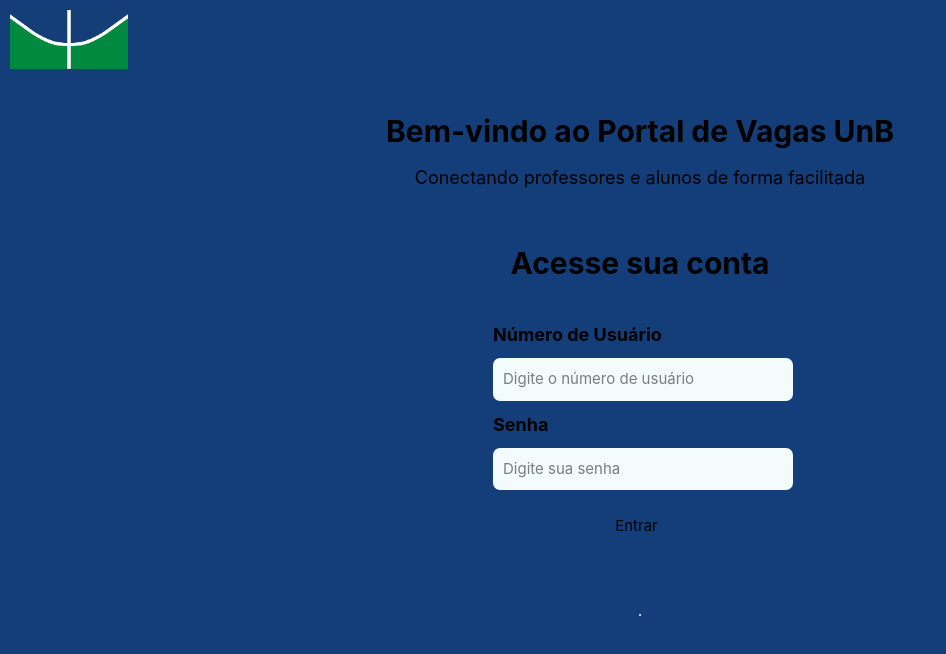
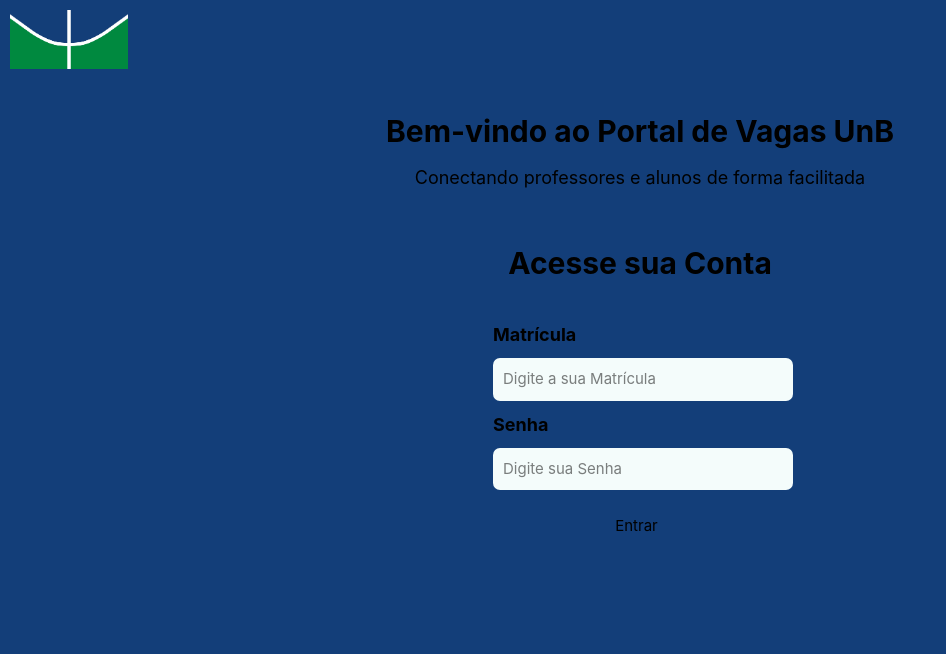
Before and after one commit to BD-UNB/projeto_bd, a React (Vite) app in the folder frontend/: page /#/ in a window 1280 px wide. Shown: the top 654 px of the page, without its empty margins (0-946 px from the left). Built offline with nearby package versions, Linux system fonts and the light colour scheme.

Commit message:
feat: update login page to use imported logo and improve accessibility

```diff
--- a/frontend/src/pages/login/index.jsx
+++ b/frontend/src/pages/login/index.jsx
@@ -2,6 +2,7 @@
 import styles from "./style.module.css";
 import "../../index.css";
 import { useState } from "react";
+import unbLogo from "../../assets/unb_logo.webp";
 
 function Login() {
   const navigate = useNavigate("");
@@ -45,27 +46,27 @@
 
   return (
     <>
-      <div className={styles.header_logo}>
-        <img src="src/assets/unb_logo.webp" alt="Logo da UnB" />
+      <div className = {styles.header_logo}>
+        <img src = {unbLogo} alt="Logo da UnB" />
       </div>
-      <div className={styles.div_boas_vindas}>
+      <div className = {styles.div_boas_vindas}>
         <h1>Bem-vindo ao Portal de Vagas UnB</h1>
         <p>Conectando professores e alunos de forma facilitada</p>
       </div>
-      <div className={styles.container}>
-        <h1 className={styles.h1}>Acesse sua conta</h1>
-        <div className={styles.acesso}>
+      <div className = {styles.container}>
+        <h1 className = {styles.h1}>Acesse sua Conta</h1>
+        <div className = {styles.acesso}>
           <form>
-            <p>Número de Usuário</p>
+            <p>Matrícula</p>
             <input
-              placeholder="Digite o número de usuário"
+              placeholder="Digite a sua Matrícula"
               type="text"
-              value={matricula}
+              value = {matricula}
               onChange={(e) => setMatricula(e.target.value)}
             ></input>
             <p>Senha</p>
             <input
-              placeholder="Digite sua senha"
+              placeholder = "Digite sua Senha"
               type="password"
               value={senha}
               onChange={(e) => setSenha(e.target.value)}
@@ -75,9 +76,6 @@
             </button>
           </form>
         </div>
-        <div className={styles.cadastro}>
-          <Link to="/home_admin">.</Link>
-        </div>
       </div>
     </>
   );
```
